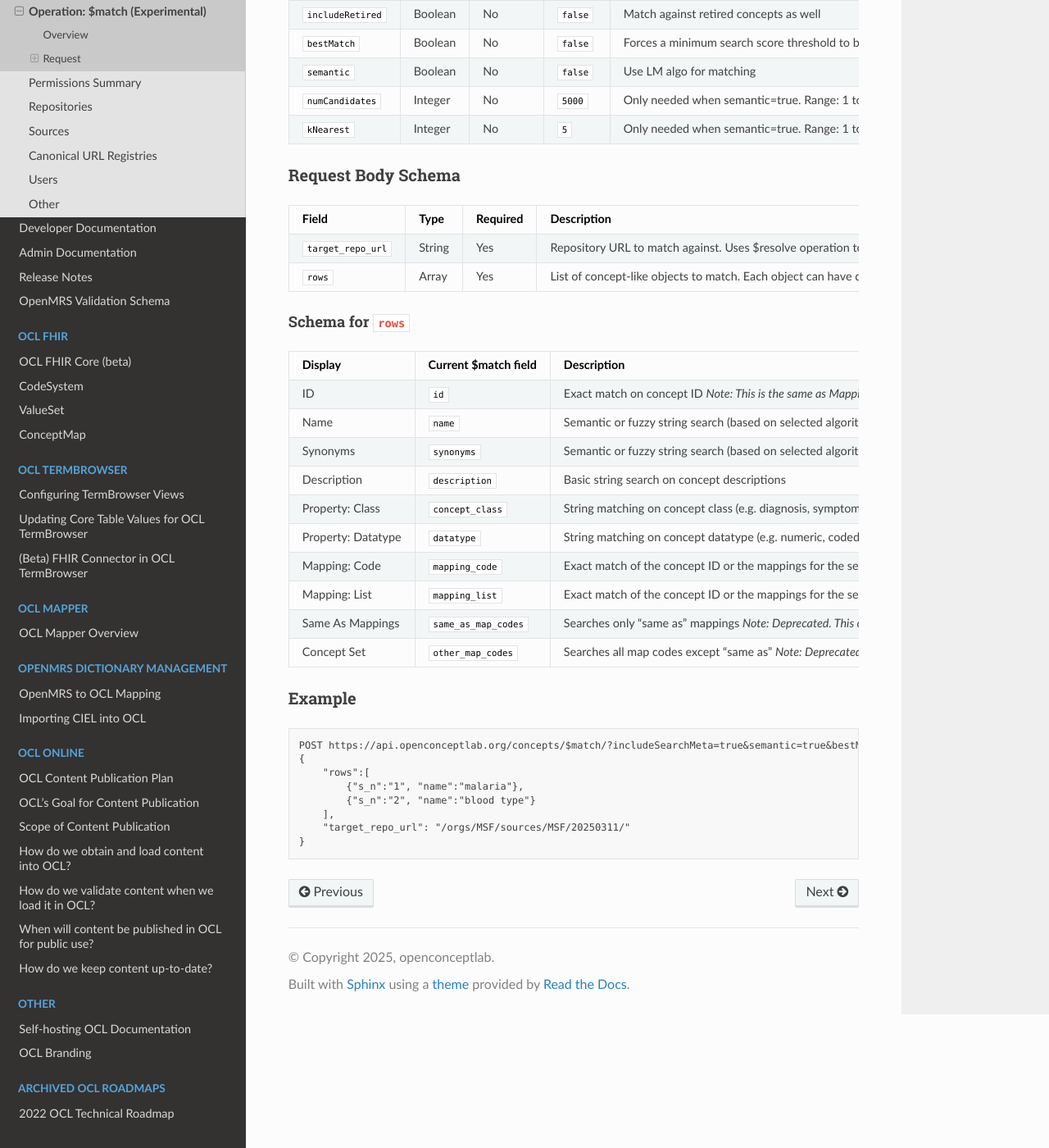
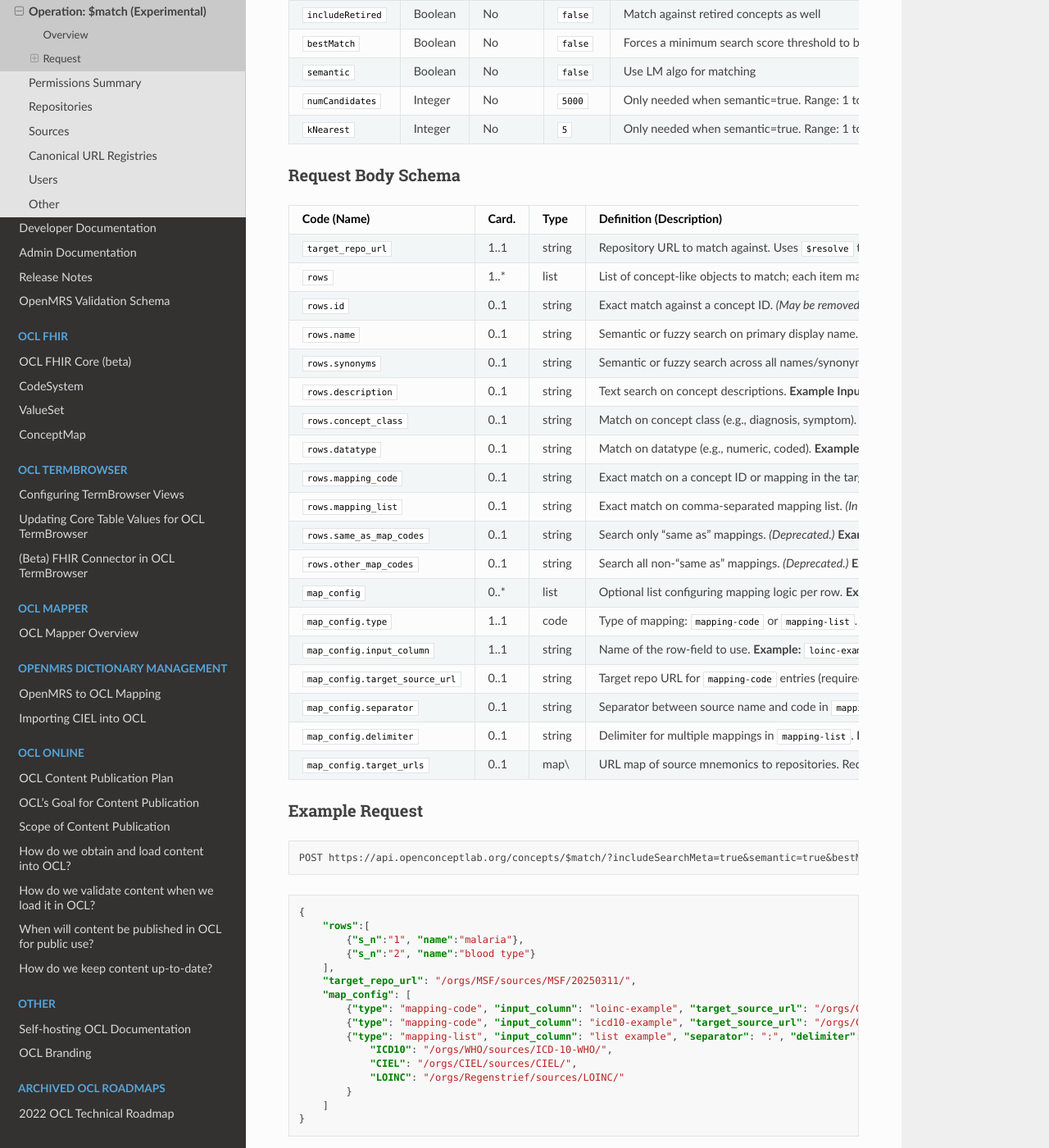
Before and after one commit to OpenConceptLab/ocl-docs, a Sphinx documentation site: the page built from docs/source/oclapi/apireference/match.md, in a window 1280 px wide and 1400 px high, scrolled down 636 px. Shown: the whole window at 82% size. Built offline with Sphinx 7.4.7 and the Read the Docs theme 3.1.0, drawn with Linux system fonts in a browser that asks for light colours.

Commit message:
Update match.md

````diff
--- a/docs/source/oclapi/apireference/match.md
+++ b/docs/source/oclapi/apireference/match.md
@@ -23,34 +23,48 @@ POST /concepts/$match/
 
 ### Request Body Schema
 
-| Field | Type | Required | Description | Example |
-|-------|------|----------|-------------|---------|
-| `target_repo_url` | String | Yes | Repository URL to match against. Uses $resolve operation to get the repo version | `/orgs/CIEL/sources/CIEL/` |
-| `rows` | Array | Yes | List of concept-like objects to match. Each object can have different structure | ... |
+| **Code (Name)**                | **Card.** | **Type**             | **Definition (Description)**                                                                                                                                                                                         |
+| ------------------------------ | --------- | -------------------- | -------------------------------------------------------------------------------------------------------------------------------------------------------------------------------------------------------------------- |
+| `target_repo_url`              | 1..1      | string               | Repository URL to match against. Uses `$resolve` to identify the specific repo version. **Example:** `/orgs/CIEL/sources/CIEL/`                                                                                      |
+| `rows`                         | 1..\*     | list      | List of concept-like objects to match; each item may have different fields. **Example:** `[{"s_n":"1","name":"malaria"},{"s_n":"2","name":"blood type"}]`                                                            |
+| `rows.id`                      | 0..1      | string               | Exact match against a concept ID. *(May be removed in future versions.)* **Example Input Data:** `12`, `57`, `A01.1`                                                                                                 |
+| `rows.name`                    | 0..1      | string               | Semantic or fuzzy search on primary display name. **Example Input Data:** `Anemia due to blood loss`                                                                                                                 |
+| `rows.synonyms`                | 0..1     | string               | Semantic or fuzzy search across all names/synonyms. **Example Input Data:** `"Anemia, blood loss", "Anémie secondaire à une hémorragie"`                                                                           |
+| `rows.description`             | 0..1      | string               | Text search on concept descriptions. **Example Input Data:** `"Anemia due to bleeding or a hemorrhagic process"`                                                                                                     |
+| `rows.concept_class`           | 0..1      | string               | Match on concept class (e.g., diagnosis, symptom). **Example Input Data:** `Diagnosis`, `Symptom`                                                                                                                    |
+| `rows.datatype`                | 0..1      | string               | Match on datatype (e.g., numeric, coded). **Example Input Data:** `Numeric`, `Coded`                                                                                                                                 |
+| `rows.mapping_code`            | 0..1      | string               | Exact match on a concept ID or mapping in the target repo version. **Example Input Data:** `D50.0`, `Z87.5`, `X59.9`                                                                                                 |
+| `rows.mapping_list`            | 0..1      | string               | Exact match on comma‑separated mapping list. *(In development.)* **Example Input Data:** `CIEL:1858, ICD10:DC14.Z, LOINC:5792-7`                                                                                     |
+| `rows.same_as_map_codes`       | 0..1      | string               | Search only “same as” mappings. *(Deprecated.)* **Example Input Data:** `CIEL:1858, ICD10:DC14.Z, LOINC:5792-7`                                                                                                      |
+| `rows.other_map_codes`         | 0..1      | string               | Search all non‑“same as” mappings. *(Deprecated.)* **Example Input Data:** `CIEL:1858, ICD10:DC14.Z, LOINC:5792-7`                                                                                                   |
+| `map_config`                   | 0..\*     | list      | Optional list configuring mapping logic per row. **Example from Request Body:** see below.                                                                                                                           |
+| `map_config.type`              | 1..1      | code                 | Type of mapping: `mapping-code` or `mapping-list`. **Example:** `mapping-code`, `mapping-list`                                                                                                                       |
+| `map_config.input_column`      | 1..1      | string               | Name of the row‑field to use. **Example:** `loinc-example`, `icd10-example`, `list example`                                                                                                                          |
+| `map_config.target_source_url` | 0..1      | string               | Target repo URL for `mapping-code` entries (required if type is `mapping-code`). **Example:** `/orgs/CIEL/sources/CIEL/`                                                                                             |
+| `map_config.separator`         | 0..1      | string               | Separator between source name and code in `mapping-list`. **Example:** `:`                                                                                                                                           |
+| `map_config.delimiter`         | 0..1      | string               | Delimiter for multiple mappings in `mapping-list`. **Example:** `,`                                                                                                                                                  |
+| `map_config.target_urls`       | 0..1      | map\<string, string> | URL map of source mnemonics to repositories. Required for `mapping-list`. **Example:** `{"ICD10": "/orgs/WHO/sources/ICD-10-WHO/", "CIEL": "/orgs/CIEL/sources/CIEL/", "LOINC": "/orgs/Regenstrief/sources/LOINC/"}` |
 
-#### Schema for `rows`
 
-| Display | Current $match field | Description | Example Input Data |
-| :---- | :---- | :---- | :---- |
-| ID | `id` | Exact match on concept ID *Note: This is the same as Mapping: Code with the target repo selected. We may remove this option.* | 12, 57, A01.1 |
-| Name | `name` | Semantic or fuzzy string search (based on selected algorithm) on primary display name | Anemia due to blood loss |
-| Synonyms | `synonyms` | Semantic or fuzzy string search (based on selected algorithm) on all concept names and synonyms | “Anemia, blood loss”, “Anémie secondaire à une hémorragie” |
-| Description | `description` | Basic string search on concept descriptions | “Anemia due to bleeding or a hemorrhagic process” |
-| Property: Class | `concept_class` | String matching on concept class (e.g. diagnosis, symptom) | Diagnosis, Symptom |
-| Property: Datatype | `datatype` | String matching on concept datatype (e.g. numeric, coded) | Numeric, Coded |
-| Mapping: Code | `mapping_code` | Exact match of the concept ID or the mappings for the selected target repo version, where a value in the input data may have only a single code. | D50.0, Z87.5, X59.9 |
-| Mapping: List | `mapping_list` | Exact match of the concept ID or the mappings for the selected target repo version. A value in the input data may have a comma-separated list of key-value pairs, where the key is the mnemonic for the map repository (e.g. ICD10) and the value is the code. *Note: This feature is currently under development.* | CIEL:1858, ICD10:DC14.Z, LOINC:5792-7 |
-| Same As Mappings | `same_as_map_codes` | Searches only “same as” mappings *Note: Deprecated. This option will not be supported moving forward.* | CIEL:1858, ICD10:DC14.Z, LOINC:5792-7 |
-| Concept Set | `other_map_codes` | Searches all map codes except “same as” *Note: Deprecated. This option will not be supported moving forward.* | CIEL:1858, ICD10:DC14.Z, LOINC:5792-7 |
-
-### Example
+### Example Request
 ```
 POST https://api.openconceptlab.org/concepts/$match/?includeSearchMeta=true&semantic=true&bestMatch=true
+```
+```json
 {
     "rows":[
         {"s_n":"1", "name":"malaria"},
         {"s_n":"2", "name":"blood type"}
     ],
-    "target_repo_url": "/orgs/MSF/sources/MSF/20250311/"
+    "target_repo_url": "/orgs/MSF/sources/MSF/20250311/",
+    "map_config": [
+        {"type": "mapping-code", "input_column": "loinc-example", "target_source_url": "/orgs/CIEL/sources/CIEL/"},
+        {"type": "mapping-code", "input_column": "icd10-example", "target_source_url": "/orgs/CIEL/sources/CIEL/"},
+        {"type": "mapping-list", "input_column": "list example", "separator": ":", "delimiter": ",", "target_urls": {
+            "ICD10": "/orgs/WHO/sources/ICD-10-WHO/",
+            "CIEL": "/orgs/CIEL/sources/CIEL/",
+            "LOINC": "/orgs/Regenstrief/sources/LOINC/"
+        }
+    ]
 }
 ```
````
